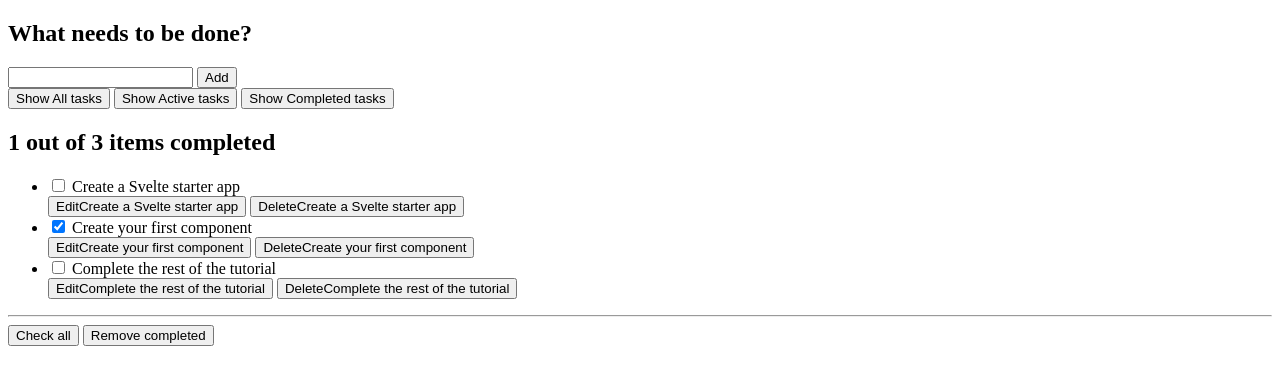
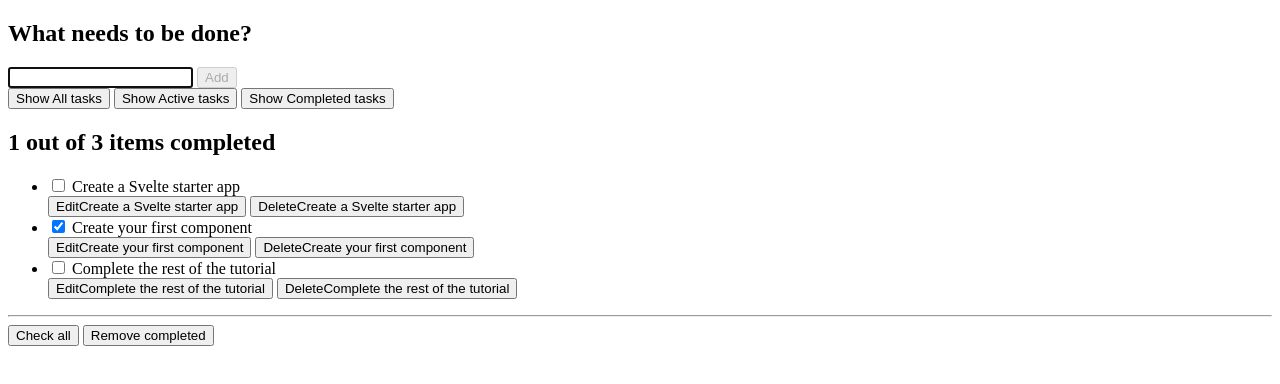
Before and after one commit to manuelpirez/TodoList, a SvelteKit app: page / in a window 1280 px wide. Shown: the top 384 px of the page. Built offline with nearby package versions, Linux system fonts and the light colour scheme.

Commit message:
Autofocus, bind:this, tick

```diff
--- /dev/null
+++ b/src/routes/components/NewTodo.svelte
@@ -0,0 +1,51 @@
+<script>
+	import { createEventDispatcher } from 'svelte';
+	import { onMount } from 'svelte';
+
+	const dispatch = createEventDispatcher();
+
+	export let autofocus = false;
+
+	let name = ''; // value for the task text
+	let nameEl; // reference to the name input DOM node
+
+	const addTask = () => {
+		dispatch('addTodo', name);
+		name = '';
+		nameEl.focus(); // give focus to the name input
+	};
+
+	const onCancel = () => {
+		name = '';
+		nameEl.focus(); // give focus to the name input
+	};
+
+	console.log('initializing:', nameEl);
+	onMount(() => autofocus && nameEl.focus()); // if autofocus is true, we run nameEl.focus()
+</script>
+
+<!-- The on:eventName directive supports adding modifiers to the DOM event with the | character. In this case, the preventDefault modifier tells Svelte to generate the code to call event.preventDefault() before running the handler. -->
+<!-- https://svelte.dev/docs#on_element_event -->
+<form on:submit|preventDefault={addTask} on:keydown={(e) => e.key === 'Escape' && onCancel()}>
+	<h2 class="label-wrapper">
+		<label for="todo-0" class="label__lg">What needs to be done?</label>
+	</h2>
+	<!-- Binding https://developer.mozilla.org/en-US/docs/Learn/Tools_and_testing/Client-side_JavaScript_frameworks/Svelte_variables_props#adding_new_to-dos -->
+	<!-- https://svelte.dev/docs#bind_element_property -->
+	<!-- binding will trigger inverse cascade effect on all the reactivity linked variables or functions -->
+	<!-- Svelte provides an easier way to bind any property to a variable, using the bind:property directive -->
+	<input
+		bind:value={name}
+		bind:this={nameEl}
+		type="text"
+		id="todo-0"
+		autoComplete="off"
+		class="input input__lg"
+	/>
+	<!-- bind:this Now we want the <input>element of the NewTodo component to re-gain focus every
+        time the Add button is pressed. For that we'll need a reference to the DOM node of the input.
+        Svelte provides a way to do this with the bind:this={dom_node} directive. When specified,
+        as soon as the component is mounted and the DOM node is created, Svelte assigns a reference to
+        the DOM node to the specified variable. -->
+	<button type="submit" disabled={!name} class="btn btn__primary btn__lg">Add</button>
+</form>
--- a/src/routes/components/Todo.svelte
+++ b/src/routes/components/Todo.svelte
@@ -1,5 +1,5 @@
 <script>
-	import { createEventDispatcher } from 'svelte';
+	import { createEventDispatcher, tick } from 'svelte';
 	const dispatch = createEventDispatcher();
 
 	/**
@@ -7,6 +7,7 @@
 	 */
 	export let todo;
 
+	let nameEl; // reference to the name input DOM node
 	let editing = false; // track editing mode
 	let name = todo.name; // hold the name of the to-do being edited
 
@@ -26,8 +27,10 @@
 	function onDelete() {
 		dispatch('delete', todo); // emit delete event
 	}
-	function onEdit() {
+	async function onEdit() {
 		editing = true; // enter editing mode
+		await tick();
+		nameEl.focus(); // set focus to name input
 	}
 	function onToggle() {
 		update({ completed: !todo.completed }); // updates todo status
@@ -46,6 +49,7 @@
 				<label for="todo-{todo.id}" class="todo-label">New name for '{todo.name}'</label>
 				<input
 					bind:value={name}
+					bind:this={nameEl}
 					type="text"
 					id="todo-{todo.id}"
 					autoComplete="off"
--- a/src/routes/components/Todos.svelte
+++ b/src/routes/components/Todos.svelte
@@ -2,6 +2,7 @@
 	import FilterButton from './FilterButton.svelte';
 	import Todo from './Todo.svelte';
 	import MoreActions from './MoreActions.svelte';
+	import NewTodo from './NewTodo.svelte';
 
 	/**
 	 * This is how we tell svelte that this component accepts a prop & is open for business
@@ -26,11 +27,17 @@
 		todos = todos.filter((t) => t.id !== todo.id); // uses filter function to loop over the todoList, eval the given obj id and return a new array without the "todo" to be removed
 		// since this function is dependent on todos, all the reactivity functions that are linked or dependant on todos, will be triggered, as an inverse cascade effect
 	};
-	const addTask = () => {
+
+	// Uses name from NewTodo component
+	const addTask = (name) => {
 		//We do this because Objs Cannot have duplicate keys in a keyed each.
-		todos = [...todos, { id: newTodoId, name: newTodoName, completed: false }];
+		// todos = [...todos, { id: newTodoId, name: newTodoName, completed: false }];
 		//By using the spread syntax (...todos) instead of push() we avoid mutating the array, which is considered a good practice.
-		newTodoName = ''; // clears the newTodoName value to reset the input
+		// newTodoName = ''; // clears the newTodoName value to reset the input
+
+		//  newTodo
+		// assign a new value to todos, with a copy of the old todos, and a new object
+		todos = [...todos, { id: newTodoId, name, completed: false }];
 	};
 	const updateTodo = (todo) => {
 		const i = todos.findIndex((t) => t.id === todo.id);
@@ -61,20 +68,7 @@
 <!-- Todos.svelte -->
 <div class="todoapp stack-large">
 	<!-- NewTodo -->
-
-	<!-- The on:eventname directive supports adding modifiers to the DOM event with the | character. In this case, the preventDefault modifier tells Svelte to generate the code to call event.preventDefault() before running the handler. -->
-	<!-- https://svelte.dev/docs#on_element_event -->
-	<form on:submit|preventDefault={addTask}>
-		<h2 class="label-wrapper">
-			<label for="todo-0" class="label__lg"> What needs to be done? </label>
-		</h2>
-		<!-- Binding https://developer.mozilla.org/en-US/docs/Learn/Tools_and_testing/Client-side_JavaScript_frameworks/Svelte_variables_props#adding_new_to-dos -->
-		<!-- https://svelte.dev/docs#bind_element_property -->
-		<!-- binding will trigger inverse cascade effect on all the reactivity linked variables or functions -->
-		<!-- Svelte provides an easier way to bind any property to a variable, using the bind:property directive -->
-		<input bind:value={newTodoName} type="text" id="todo-0" autocomplete="off" />
-		<button type="submit" disabled="" class="btn btn__primary btn__lg"> Add </button>
-	</form>
+	<NewTodo autofocus on:addTodo={(e) => addTask(e.detail)} />
 
 	<!-- Filter -->
 	<!-- onclick is a function that comes from the filterButton component -->
@@ -111,7 +105,8 @@
 	<!-- That way we can cleanly access them as an on:event action on another component -->
 	<!-- Then we attached an action defined on the parent component to interact with the local variables -->
 	<!-- todos = we are passing the todos array to the MoreActions component to check state and react accordingly (enable disabe buttons if al tasks are completed) -->
-	<MoreActions {todos}
+	<MoreActions
+		{todos}
 		on:checkAll={(e) => checkAllTodos(e.detail)}
 		on:removeCompleted={removeCompletedTodos}
 	/>
```
